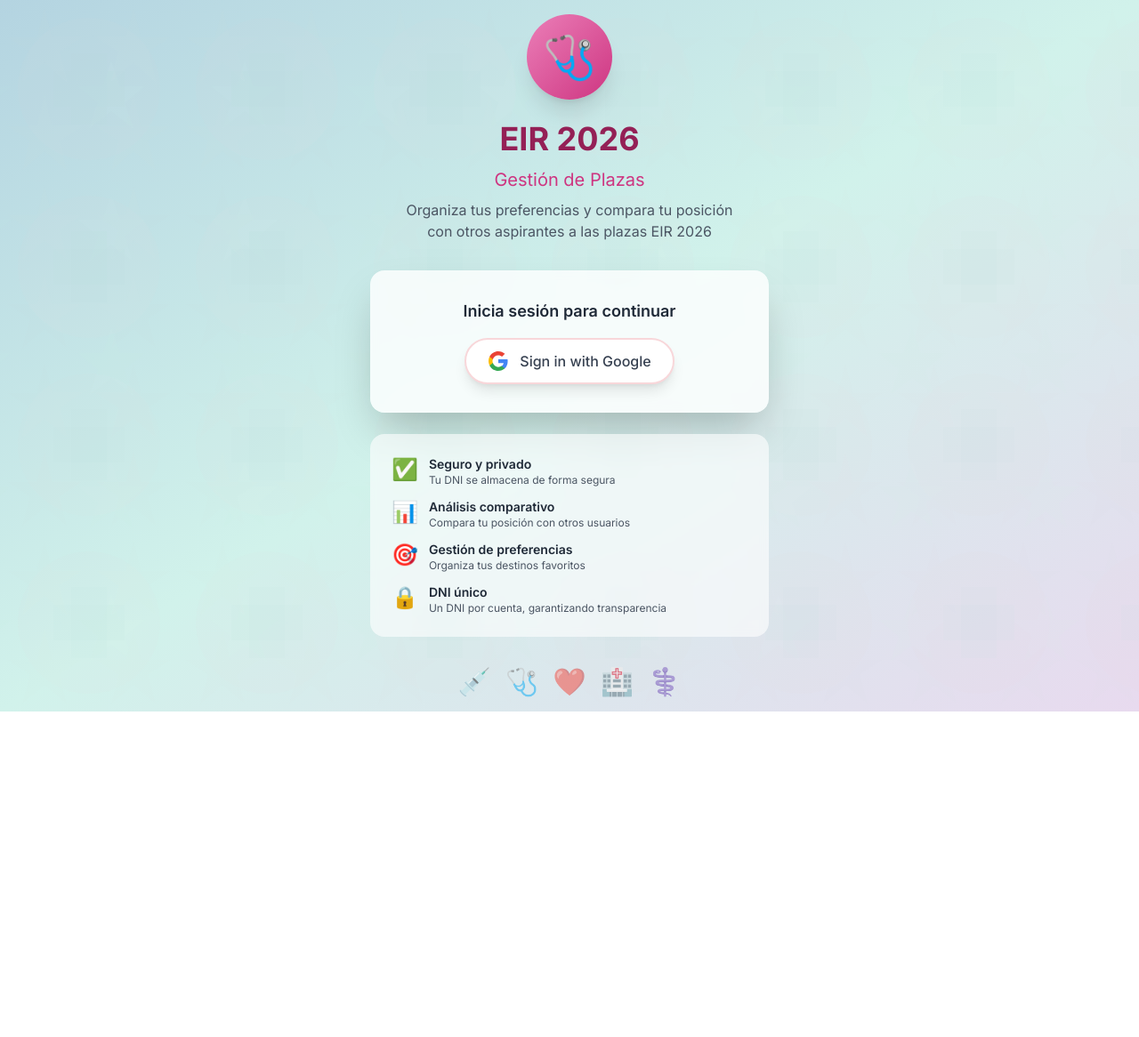
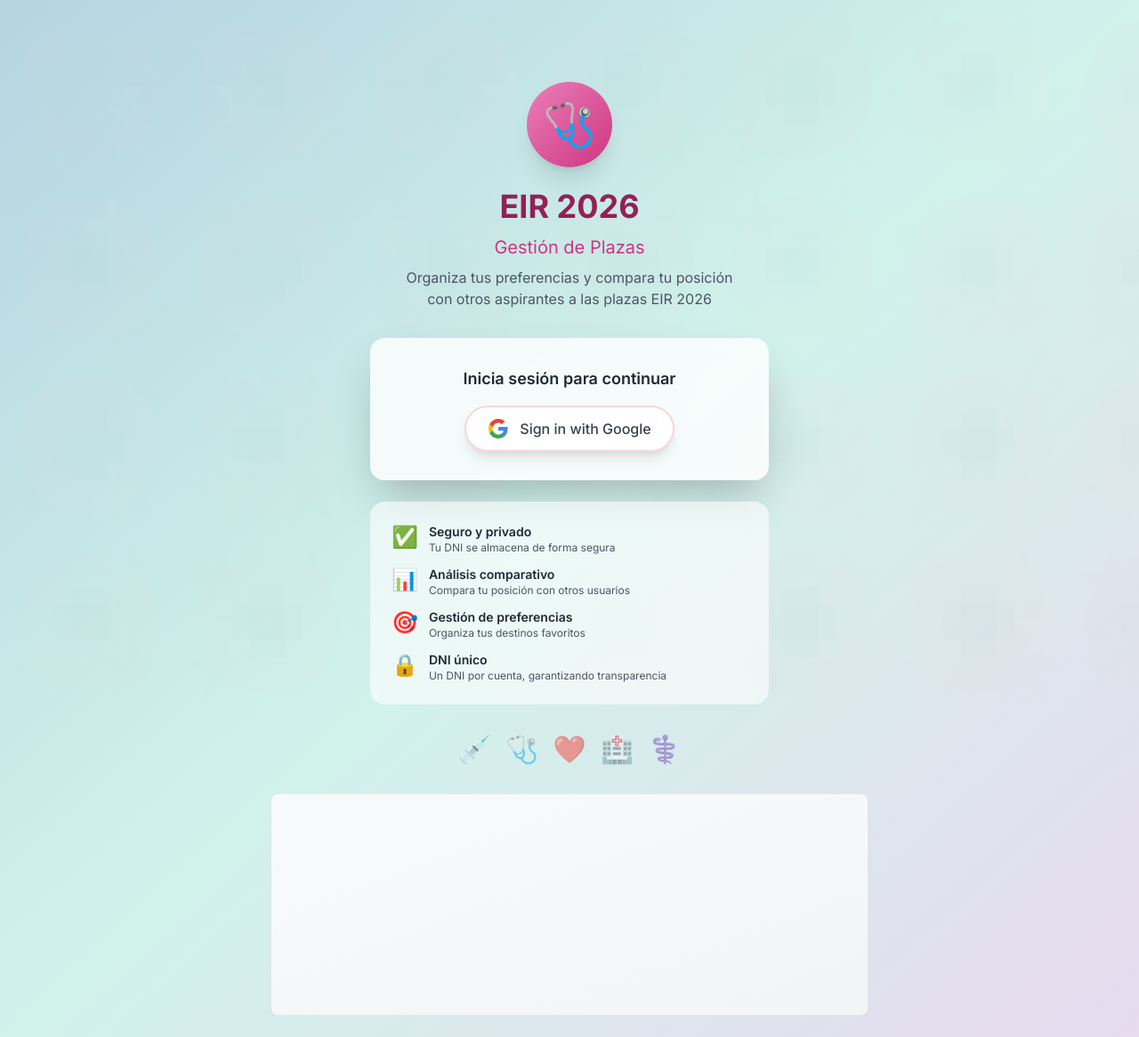
Before and after one commit to ewolf-ai/EIR-2026, a Next.js app: page / in a window 1280 px wide. Shown: the whole page at 89% size. Before the commit the page ends 800 px from the top, so only its background shows below. Built offline with nearby package versions, Linux system fonts and the light colour scheme; no server answers.

Commit message:
Se corrige error anuncios

```diff
--- a/src/app/page.tsx
+++ b/src/app/page.tsx
@@ -3,6 +3,8 @@
 import { useAuthStore } from '@/lib/store';
 import LoginButton from '@/components/LoginButton';
 import Dashboard from '@/components/Dashboard';
+import AdBanner from '@/components/AdBanner';
+import SocialBar from '@/components/SocialBar';
 
 export default function Home() {
   const { dbUser, loading } = useAuthStore();
@@ -20,7 +22,11 @@ export default function Home() {
 
   if (!dbUser) {
     return (
-      <div className="min-h-screen flex items-center justify-center px-4">
+      <div className="min-h-screen px-4">
+        {/* Social Bar at top */}
+        <SocialBar className="py-4" />
+
+        <div className="flex items-center justify-center">
         <div className="max-w-md w-full">
           {/* Logo and Welcome */}
           <div className="text-center mb-8">
@@ -96,6 +102,12 @@ export default function Home() {
             </div>
           </div>
         </div>
+        </div>
+
+        {/* Advertisement Banner */}
+        <div className="mt-8">
+          <AdBanner />
+        </div>
       </div>
     );
   }
--- a/src/components/Dashboard.tsx
+++ b/src/components/Dashboard.tsx
@@ -5,11 +5,15 @@ import UserPanel from './UserPanel';
 import PreferencesManager from './PreferencesManager';
 import GlobalTable from './GlobalTable';
 import AdBanner from './AdBanner';
+import SocialBar from './SocialBar';
 
 export default function Dashboard() {
   return (
     <div className="min-h-screen overflow-x-hidden">
       <Header />
+
+      {/* Social Bar */}
+      <SocialBar className="py-2" />
 
       <main className="max-w-7xl mx-auto px-4 sm:px-6 lg:px-8 py-4 sm:py-8">
         {/* Welcome Section */}
@@ -101,6 +105,9 @@ export default function Dashboard() {
         {/* Advertisement */}
         <AdBanner />
 
+        {/* Social Bar */}
+        <SocialBar className="mt-6" />
+
         {/* Footer */}
         <footer className="mt-8 sm:mt-12 text-center text-xs sm:text-sm text-gray-500 pb-6 sm:pb-8">
           <p>EIR 2026 - Gestión de Plazas</p>
--- /dev/null
+++ b/src/components/SocialBar.tsx
@@ -0,0 +1,47 @@
+'use client';
+
+import { useEffect, useRef } from 'react';
+
+interface SocialBarProps {
+  className?: string;
+}
+
+export default function SocialBar({ className = '' }: SocialBarProps) {
+  const adRef = useRef<HTMLDivElement>(null);
+  const scriptLoadedRef = useRef(false);
+
+  useEffect(() => {
+    if (adRef.current && !scriptLoadedRef.current && typeof window !== 'undefined') {
+      scriptLoadedRef.current = true;
+
+      try {
+        // Create container for the ad
+        const adContainer = document.createElement('div');
+        adContainer.id = `ad-socialbar-${Date.now()}`;
+
+        // Create and append the invoke script for Social Bar
+        const invokeScript = document.createElement('script');
+        invokeScript.type = 'text/javascript';
+        invokeScript.async = true;
+        invokeScript.setAttribute('data-cfasync', 'false');
+        invokeScript.src = 'https://www.highperformanceformat.com/28753420/invoke.js';
+
+        adRef.current.appendChild(adContainer);
+        adRef.current.appendChild(invokeScript);
+      } catch (error) {
+        console.error('Error loading social bar ad:', error);
+      }
+    }
+  }, []);
+
+  return (
+    <div className={`w-full ${className}`}>
+      <div
+        ref={adRef}
+        className="min-h-[60px] flex items-center justify-center"
+      >
+        {/* Social Bar ad will be inserted here */}
+      </div>
+    </div>
+  );
+}
```
